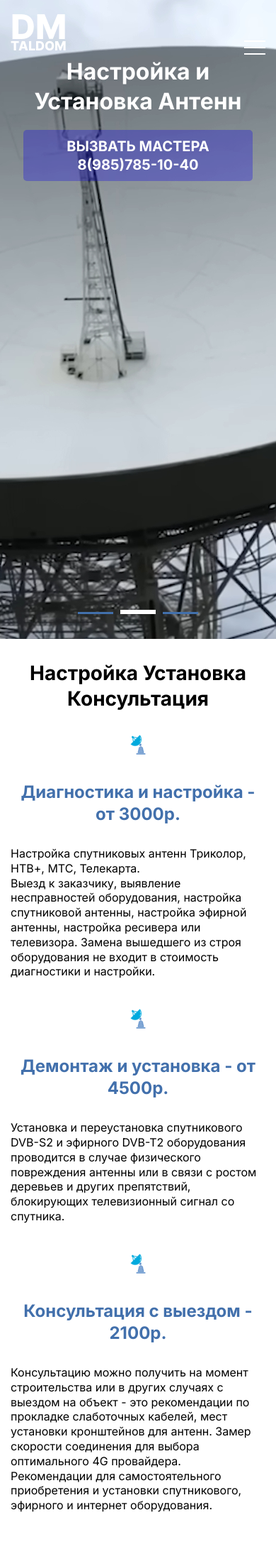
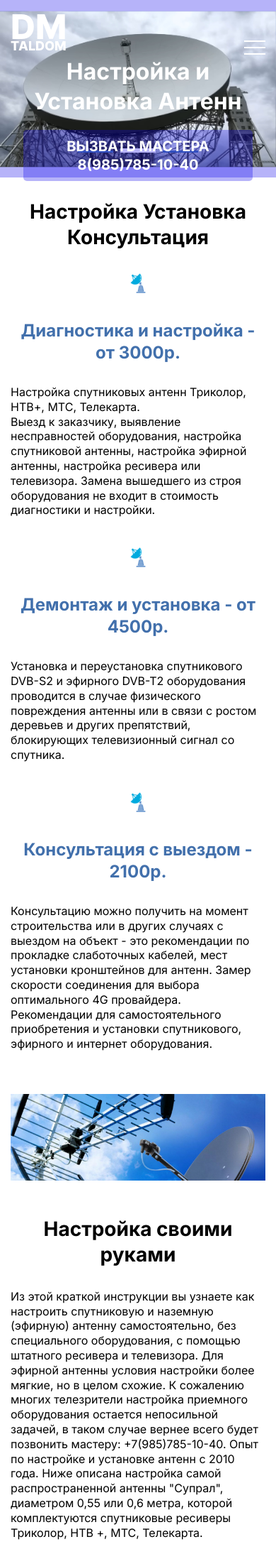
Before and after one commit to dmtaldom/dmtaldom.github.io, a Jekyll site: the page built from index.md, in a window 390 px wide. Shown: the top 2189 px of the page at 71% size. Built offline with Jekyll 4.4.1, drawn with Linux system fonts in a browser that asks for light colours.

Commit message:
changing css from main

```diff
--- a/assets/css/style.css
+++ b/assets/css/style.css
@@ -385,6 +385,10 @@ body{
 		margin: 0 10px !important;
 	}
 
+	.swiper-slide {
+        height: 250px;              /* Уменьшаем высоту на мобильном */
+        background-size: contain;   /* Сохраняем пропорции */
+    }
 	/* Футер в колонку */
 	/* Footer to column */
 	.footer__menu{
```
